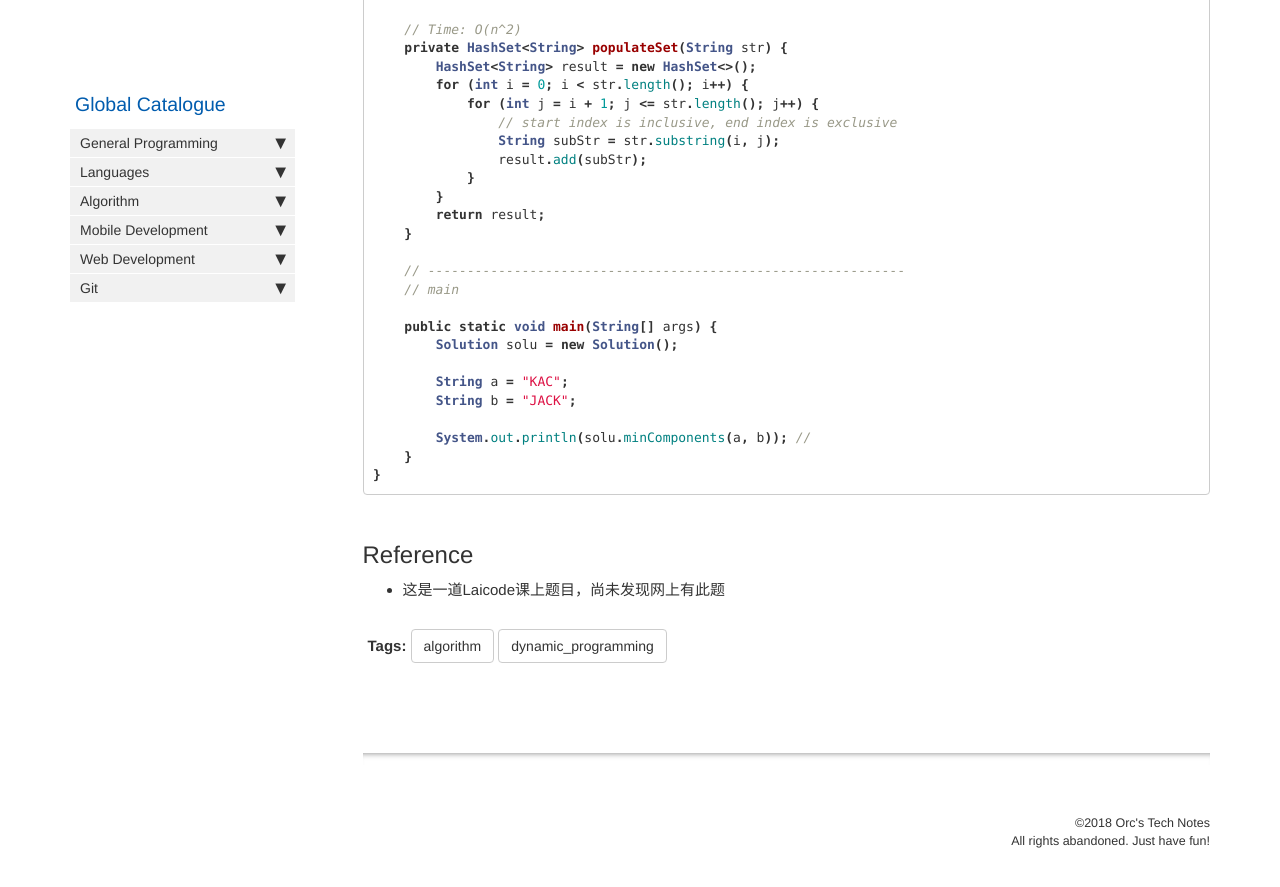
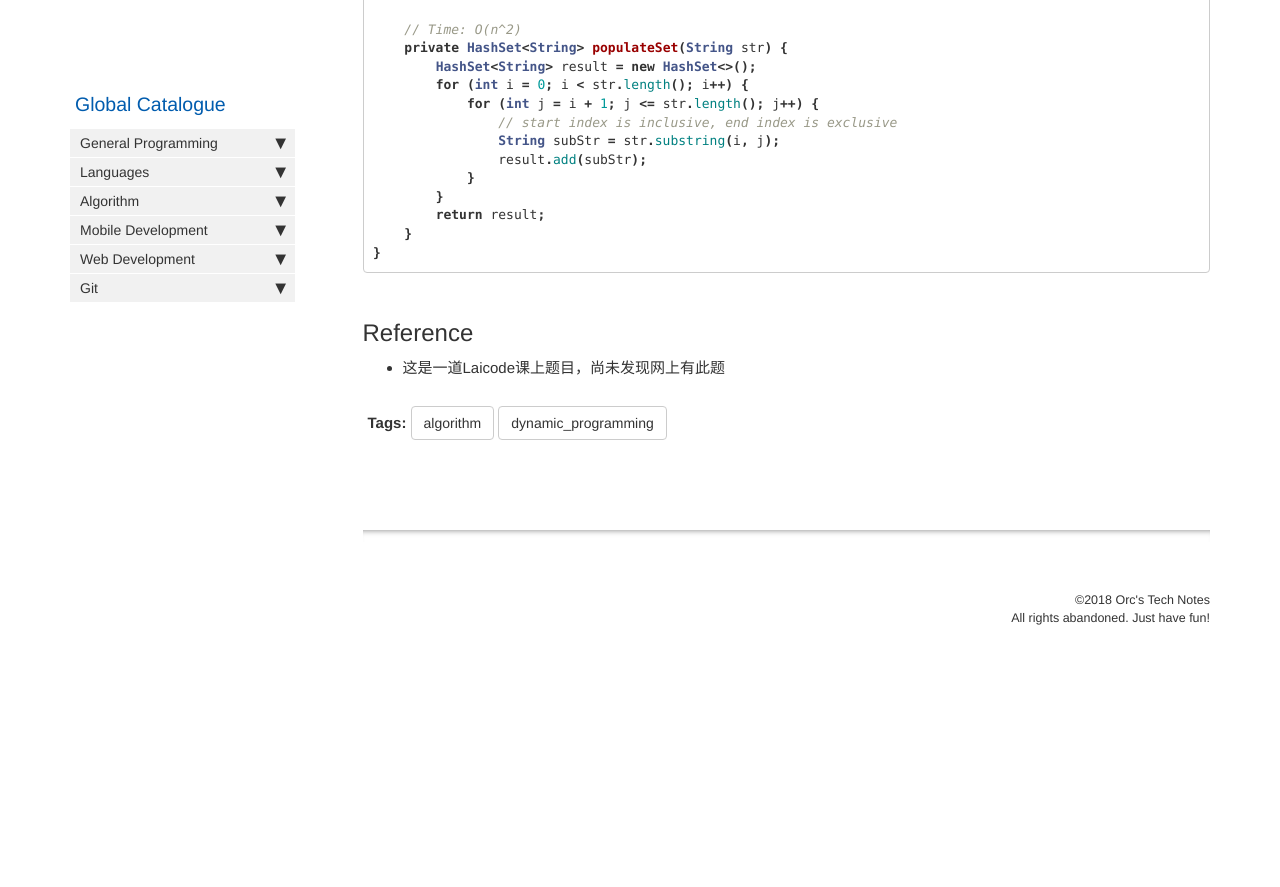
Before and after one commit to HungryOrc/hungryorc.github.io, a Jekyll site: the page built from pages/algorithm/algorithm_cut_string_to_assemble_another_string.md, in a window 1280 px wide and 900 px high, scrolled down 2363 px. Shown: the top 887 px of the window. Built offline with Jekyll 4.4.1, drawn with Linux system fonts in a browser that asks for light colours; nearby versions of some CDN libraries; comment, search, counter and statistics services are not loaded; after the commit the page ends 3041 px from its top, so only the background shows below that.

Commit message:
Update algorithm_cut_string_to_assemble_another_string.md

````diff
--- a/pages/algorithm/algorithm_cut_string_to_assemble_another_string.md
+++ b/pages/algorithm/algorithm_cut_string_to_assemble_another_string.md
@@ -119,18 +119,6 @@ class Solution {
         }
         return result;
     }
-
-    // -------------------------------------------------------------
-    // main
-
-    public static void main(String[] args) {
-        Solution solu = new Solution();
-
-        String a = "KAC";
-        String b = "JACK";
-
-        System.out.println(solu.minComponents(a, b)); //
-    }
 }
 ```
 
````
